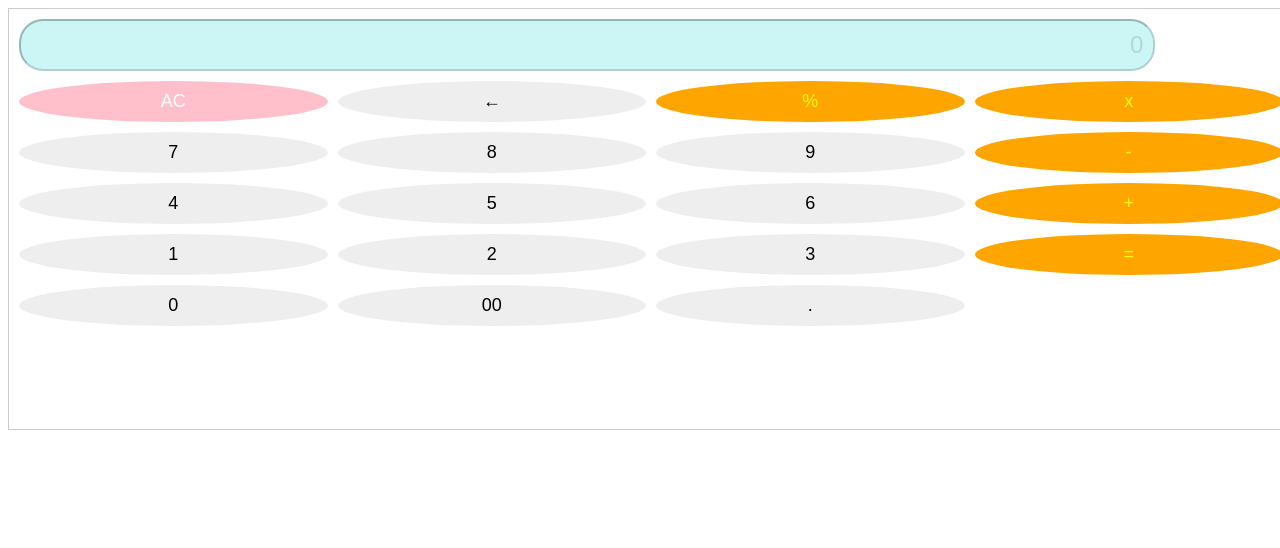
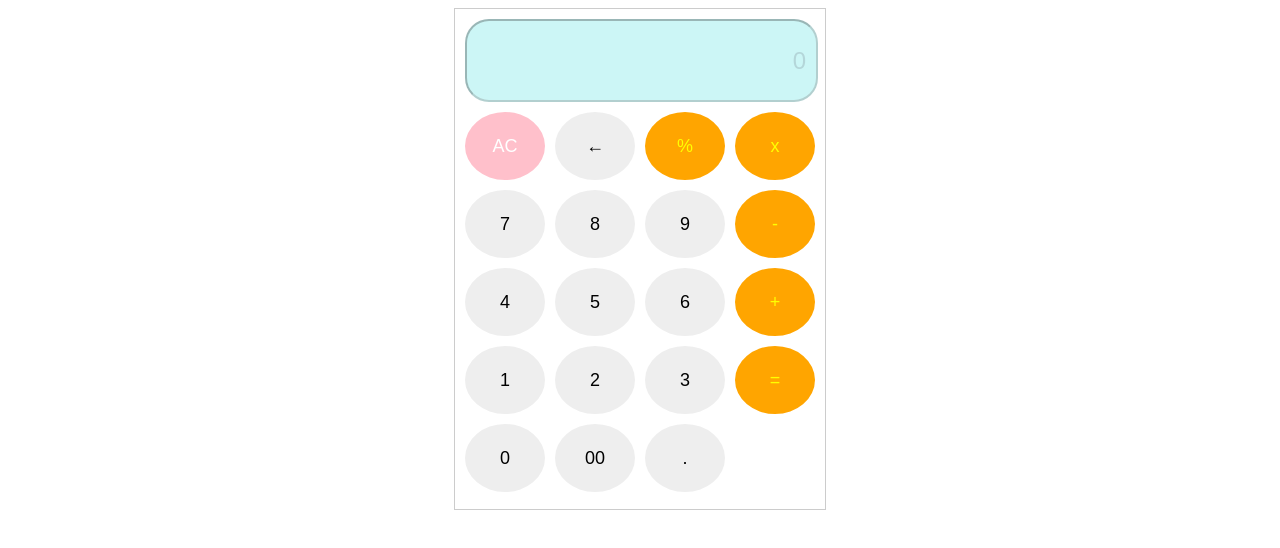
Before and after one commit to mahibull/CAL, a plain HTML site: page index.html in a window 1280 px wide. Drawn offline with Linux system fonts and the light colour scheme.

Commit message:
Add files via upload

```diff
--- a/style.css
+++ b/style.css
@@ -1,6 +1,6 @@
 .calculator {
-	width: 100%;
-	height:400px;
+	width: 350px;
+	height:480px;
 
 	margin: auto;
 	padding: 10px;
@@ -12,7 +12,8 @@
 }
 
 .display input {
-	width: 88%;
+	width: 94%;
+	height:59px;
 	padding: 10px;
 	font-size: 24px;
 	text-align: right;
@@ -24,6 +25,7 @@
 	display: grid;
 	grid-template-columns: repeat(4, 1fr);
 	grid-gap: 10px;
+	height:380px;
 
 }
 
```
